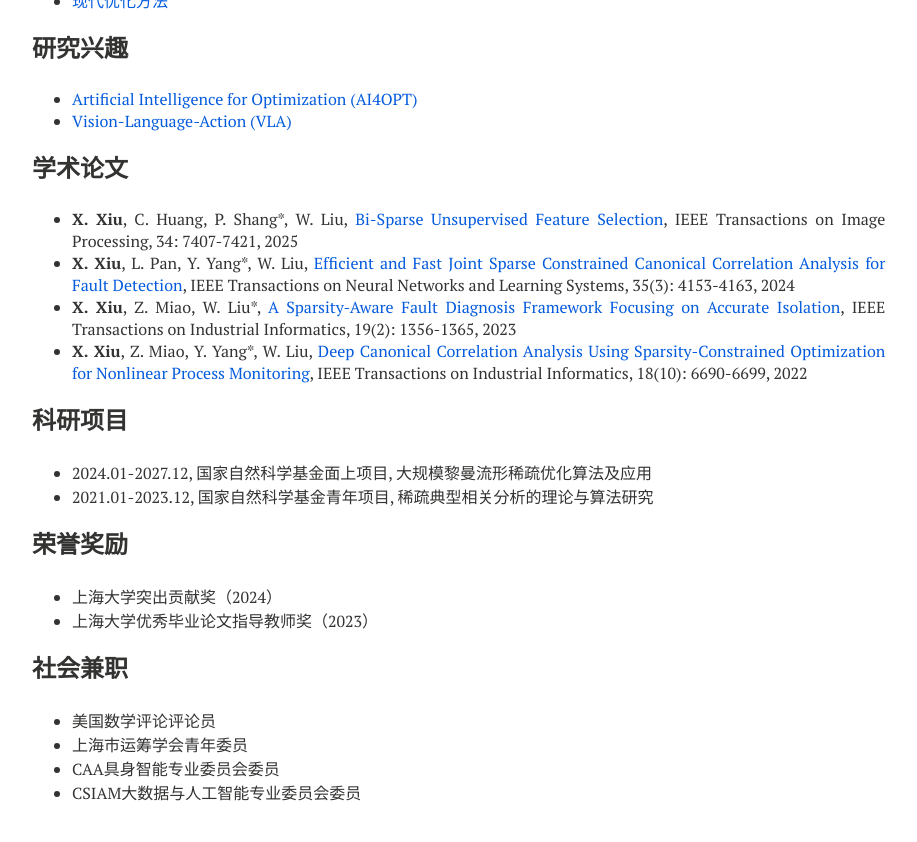
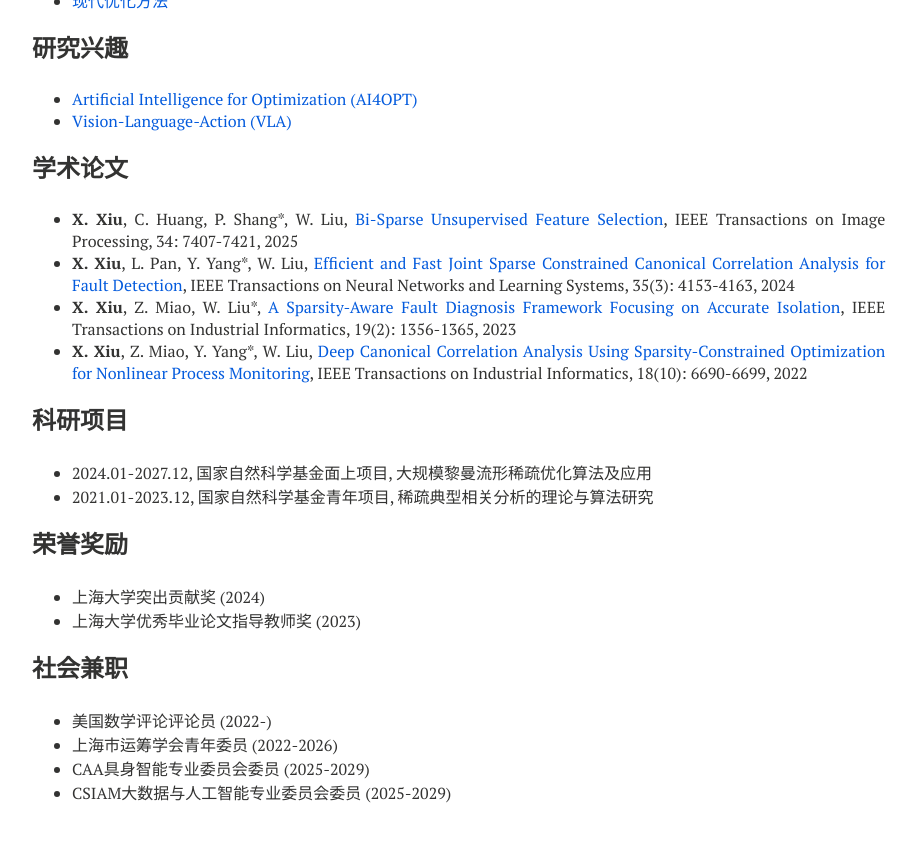
Before and after one commit to xianchaoxiu/xianchaoxiu.github.io, a Jekyll site: the page built from chinese/index.md, in a window 1280 px wide and 900 px high, scrolled down 606 px. Shown: the top 842 px of the window, without its empty margins (288-1205 px from the left). Built offline with Jekyll 4.4.1, drawn with Linux system fonts in a browser that asks for light colours; nearby versions of some CDN libraries.

Commit message:
Update index.md

```diff
--- a/chinese/index.md
+++ b/chinese/index.md
@@ -51,12 +51,12 @@ share: false
 
 
 ### 荣誉奖励
-* 上海大学突出贡献奖（2024） <br>
-* 上海大学优秀毕业论文指导教师奖（2023） <br>
+* 上海大学突出贡献奖 (2024) <br>
+* 上海大学优秀毕业论文指导教师奖 (2023) <br>
 
 
 ### 社会兼职
-* 美国数学评论评论员 <br>
-* 上海市运筹学会青年委员 <br>
-* CAA具身智能专业委员会委员 <br>
-* CSIAM大数据与人工智能专业委员会委员 <br>
+* 美国数学评论评论员 (2022-) <br>
+* 上海市运筹学会青年委员 (2022-2026)  <br>
+* CAA具身智能专业委员会委员 (2025-2029) <br>
+* CSIAM大数据与人工智能专业委员会委员 (2025-2029) <br>
```
